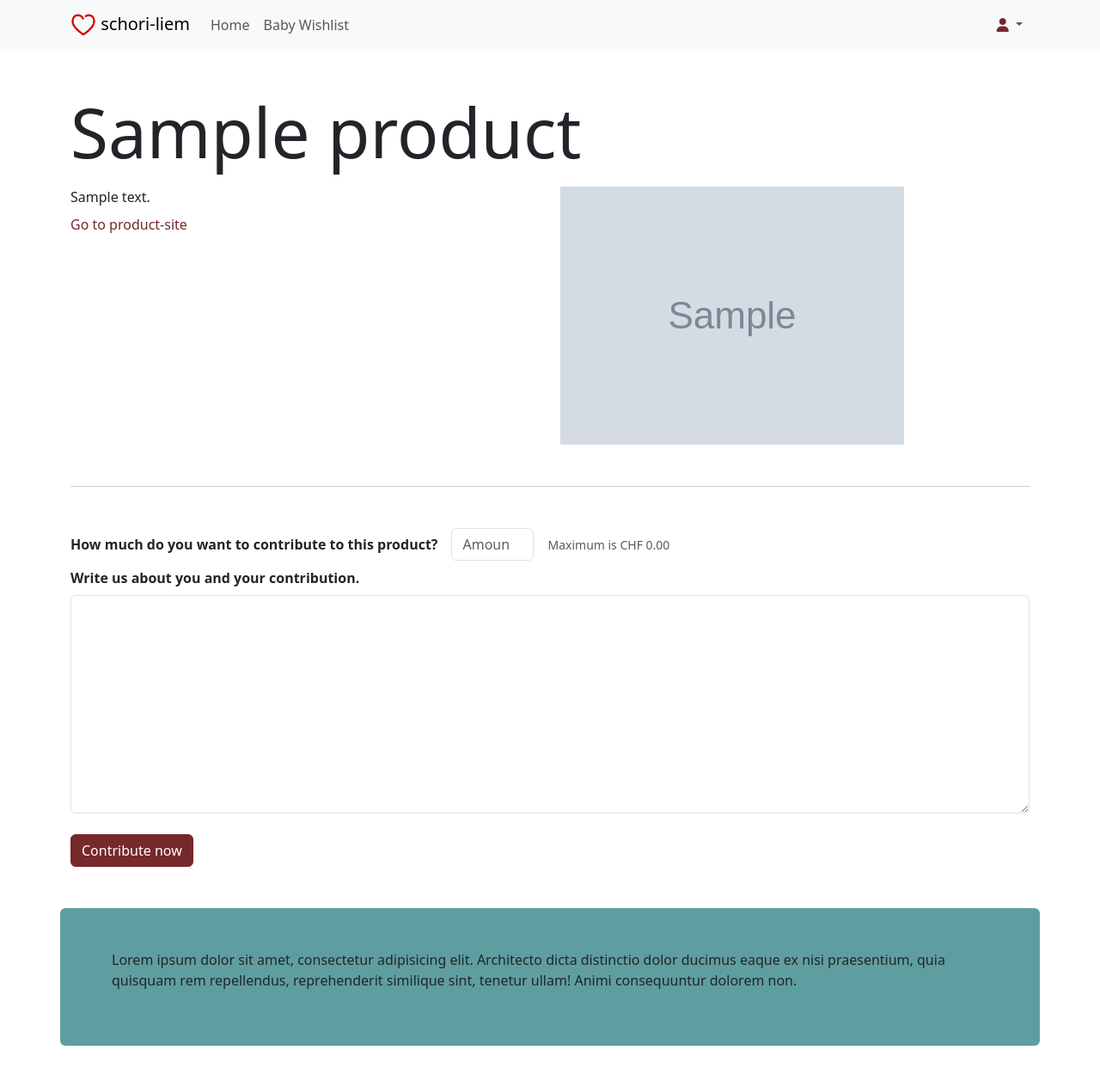
After one commit to mschori/mirjam-beat-homepage, a Django app: page /baby-wishlist/contribute/1 in a window 1280 px wide. The commit adds this page. Shown: the whole page at 86% size. Run offline with Django 3.2, Linux system fonts and the light colour scheme; a user stored in the database is signed in; tables that the repository leaves empty hold one stand-in row (values such as "Sample post"); grey boxes marked "Sample" are stand-in pictures; some libraries are stand-ins or nearby versions.

Commit message:
Added contribution

```diff
--- /dev/null
+++ b/baby_wishlist/forms.py
@@ -0,0 +1,6 @@
+from django import forms
+
+
+class ContributeForm(forms.Form):
+    contribute = forms.FloatField(required=True)
+    comment = forms.CharField(required=True, widget=forms.Textarea)
--- a/baby_wishlist/models.py
+++ b/baby_wishlist/models.py
@@ -1,4 +1,5 @@
 from django.db import models
+from users.models import User
 
 
 class Product(models.Model):
@@ -17,3 +18,15 @@ class Product(models.Model):
 
     def __str__(self):
         return self.title
+
+
+class Contribution(models.Model):
+    """
+    Model for Wishlist-Contributions.
+    """
+    amount = models.FloatField(null=False)
+    comment = models.TextField(null=False)
+    product = models.ForeignKey(Product, null=False, on_delete=models.CASCADE)
+    user = models.ForeignKey(User, null=False, on_delete=models.RESTRICT)
+    created_at = models.DateTimeField(auto_now_add=True)
+    updated_at = models.DateTimeField(auto_now=True)
--- a/baby_wishlist/templatetags/babywishlisttags.py
+++ b/baby_wishlist/templatetags/babywishlisttags.py
@@ -13,4 +13,15 @@ def calculate_progress(product: Product):
     return product.price_progress / product.price_full * 100
 
 
+def calculate_remaining_price(product: Product):
+    """
+    Calculate the remaining price of a product based on current progress.
+    :param product: product-object
+    :return: calculated remaining price
+    """
+    remaining_price = product.price_full - product.price_progress
+    return remaining_price if remaining_price >= 0 else 0
+
+
 register.filter(calculate_progress)
+register.filter(calculate_remaining_price)
--- a/baby_wishlist/urls.py
+++ b/baby_wishlist/urls.py
@@ -5,4 +5,5 @@ urlpatterns = [
     path('', views.wishlist, name='baby_wishlist'),
     path('mark/<int:product_id>', views.mark_product, name='mark_product'),
     path('unmark/<int:product_id>', views.unmark_product, name='unmark_product'),
+    path('contribute/<int:product_id>', views.contribute_to_product, name='contribute_to_product'),
 ]
--- a/baby_wishlist/views.py
+++ b/baby_wishlist/views.py
@@ -1,7 +1,10 @@
 from django.shortcuts import render, redirect
 from django.contrib import messages
+from django.contrib.auth import get_user
 from django.utils.translation import gettext as _
-from .models import Product
+from django.contrib.auth.decorators import login_required
+from .forms import ContributeForm
+from .models import Product, Contribution
 
 
 def wishlist(request):
@@ -49,3 +52,27 @@ def unmark_product(request, product_id):
     product.save()
     messages.success(request, _('Unmarked product as purchased!'))
     return redirect('baby_wishlist')
+
+
+@login_required()
+def contribute_to_product(request, product_id):
+    user = get_user(request)
+    form = ContributeForm()
+    try:
+        product = Product.objects.get(pk=product_id)
+    except Product.DoesNotExist:
+        messages.error(request, _('Product with this id does not exist!'))
+        return redirect('baby_wishlist')
+    if request.method == 'POST':
+        form = ContributeForm(request.POST)
+        if form.is_valid():
+            Contribution.objects.create(
+                amount=form.cleaned_data['contribute'],
+                comment=form.cleaned_data['comment'],
+                product=product,
+                user=user
+            )
+            messages.success(request, _('Contribution confirmed.'))
+            # TODO Email senden
+            # TODO Bestätigungs-Seite
+    return render(request, 'baby_wishlist/contribute.html', {'form': form, 'product': product})
--- a/static/css/style.css
+++ b/static/css/style.css
@@ -54,6 +54,12 @@ input[type="color"]:focus,
     outline: 0 none;
 }
 
+hr {
+    margin-top: 3em;
+    margin-bottom: 3em;
+    border-top: 1px solid var(--secondary-color);
+}
+
 .bg-main {
     background-color: var(--main-color) !important;
 }
@@ -86,7 +92,7 @@ input[type="color"]:focus,
     border-color: var(--secondary-color) !important;
 }
 
-.text-secondary {
+.text-secondary, .text-secondary-on-bg {
     color: var(--secondary-color) !important;
 }
 
@@ -94,6 +100,10 @@ input[type="color"]:focus,
     color: var(--main-color) !important;
 }
 
+.text-secondary-on-bg:hover {
+    color: white !important;
+}
+
 .text-secondary-hover:hover {
     color: var(--secondary-color) !important;
 }
--- /dev/null
+++ b/templates/baby_wishlist/contribute.html
@@ -0,0 +1,83 @@
+{% extends 'base.html' %}
+
+{% load i18n %}
+{% load bootstrap5 %}
+{% load babywishlisttags %}
+
+{% block head_title %}
+    {% trans 'Contribute' %}
+{% endblock %}
+
+{% block content %}
+    <div class="container">
+        <div class="row">
+            <div class="display-1">
+                {{ product.title }}
+            </div>
+        </div>
+        <div class="row mt-3">
+            <div class="col">
+                <div>
+                    {{ product.description }}
+                </div>
+                <div class="mt-2">
+                    <a href="{{ product.product_url }}" class="link-unstyled text-secondary">
+                        {% trans 'Go to product-site' %}
+                    </a>
+                </div>
+            </div>
+            <div class="col">
+                <img src="{{ product.image_url }}" alt="" class="img-fluid">
+            </div>
+        </div>
+    </div>
+
+    <div class="container">
+        <hr>
+    </div>
+
+    <div class="container">
+        <form method="post">
+            {% csrf_token %}
+            <div class="row g-3 align-items-center">
+                <div class="col-auto fw-bold">
+                    {% trans 'How much do you want to contribute to this product?' %}
+                </div>
+                <div class="col-auto">
+                    <input type="number" name="{{ form.contribute.html_name }}" id="{{ form.contribute.id_for_label }}"
+                           step="1" class="form-control" required
+                           placeholder="{% trans 'Amount' %}" min="1" max="{{ product|calculate_remaining_price }}">
+                </div>
+                <div class="col-auto">
+                    {% with product|calculate_remaining_price as remaining_price %}
+                        <span class="form-text">{% trans 'Maximum is CHF ' %}{{ remaining_price|floatformat:2 }}</span>
+                    {% endwith %}
+                </div>
+            </div>
+            <div class="row mt-2">
+                <div class="col">
+                    <label for="{{ form.comment.id_for_label }}" class="form-label fw-bold">
+                        {% trans 'Write us about you and your contribution.' %}
+                    </label>
+                    <textarea name="{{ form.comment.html_name }}" id="{{ form.comment.id_for_label }}" cols="40"
+                              rows="10" class="form-control" required></textarea>
+                </div>
+            </div>
+
+            <button type="submit" class="btn btn-secondary mt-4">
+                {% trans 'Contribute now' %}
+            </button>
+        </form>
+
+        <div class="row mt-5 mb-5 p-5 bg-main rounded">
+            <div class="row">
+                <p>
+                    Lorem ipsum dolor sit amet, consectetur adipisicing elit. Architecto dicta distinctio dolor ducimus
+                    eaque ex nisi praesentium, quia quisquam rem repellendus, reprehenderit similique sint, tenetur
+                    ullam!
+                    Animi consequuntur dolorem non.
+                </p>
+            </div>
+        </div>
+    </div>
+{% endblock %}
--- a/templates/registration/login.html
+++ b/templates/registration/login.html
@@ -51,8 +51,12 @@
                         {% endif %}
                         <button type="submit" class="btn btn-secondary mt-3">{% trans 'Login' %}</button>
                         <p class="mt-3">
-                            <a class="link-unstyled text-white font-weight-light" href="#">
+                            <a class="link-unstyled text-secondary-on-bg fw-light" href="#">
                                 {% trans 'Forgot password' %}
+                            </a>
+                            <br>
+                            <a href="{% url 'signup' %}" class="link-unstyled text-secondary-on-bg fw-light">
+                                {% trans 'I want to register' %}
                             </a>
                         </p>
                     </form>
--- a/users/forms.py
+++ b/users/forms.py
@@ -1,11 +1,9 @@
 from django.contrib.auth.forms import UserCreationForm, UserChangeForm
 from django.core.exceptions import ValidationError
 from django.utils.translation import gettext as _
-from django.utils.safestring import mark_safe
 from helpers import validation_helper
 from django import forms
 from .models import User
-import re
 
 
 class CustomUserCreationForm(UserCreationForm):
```
Also changed, not shown: templates/baby_wishlist/wishlist.html (+5 -3 lines), templates/registration/signup.html (+12 -0 lines), baby_wishlist/migrations/0003_contribution.py (added).
